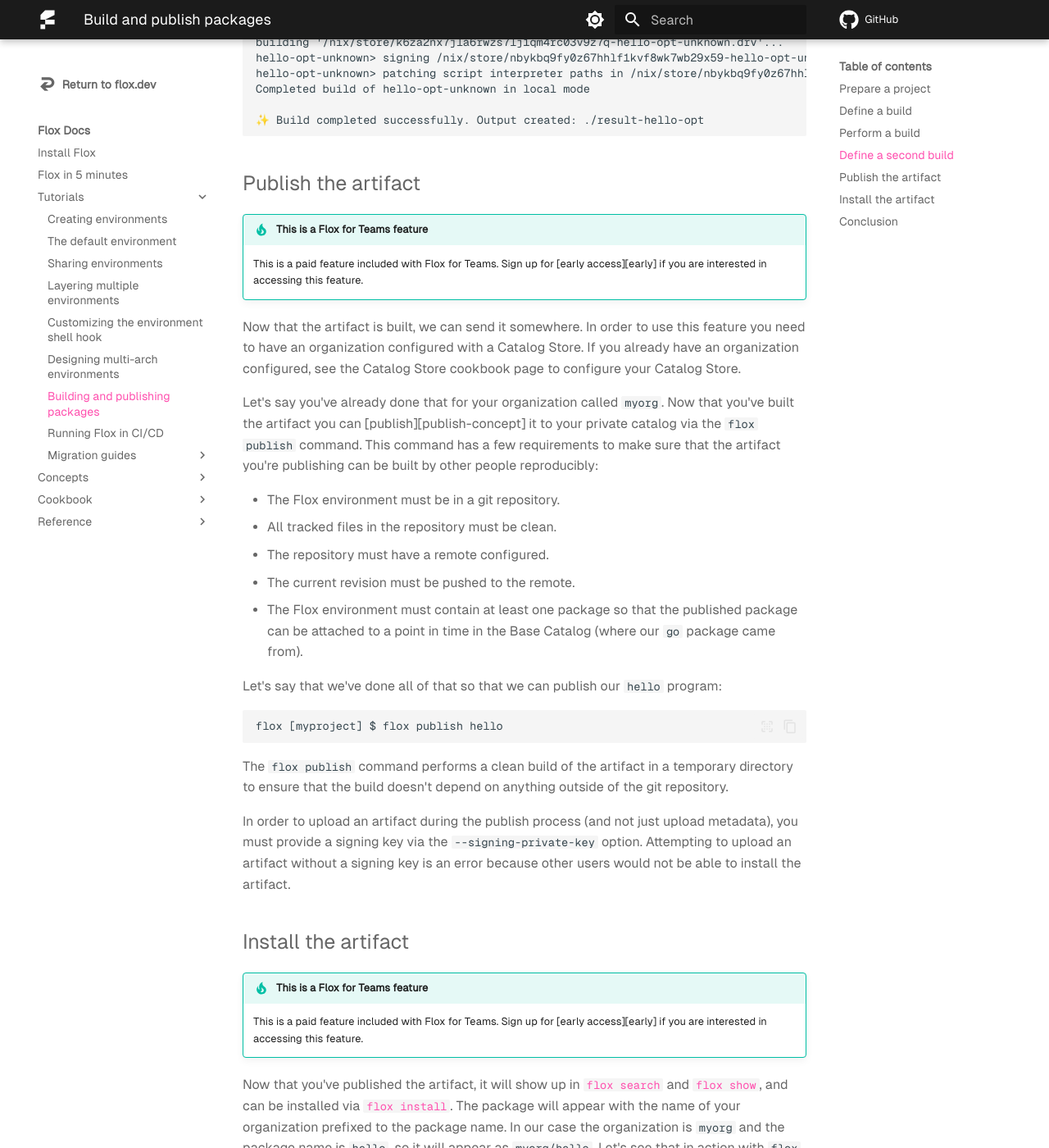
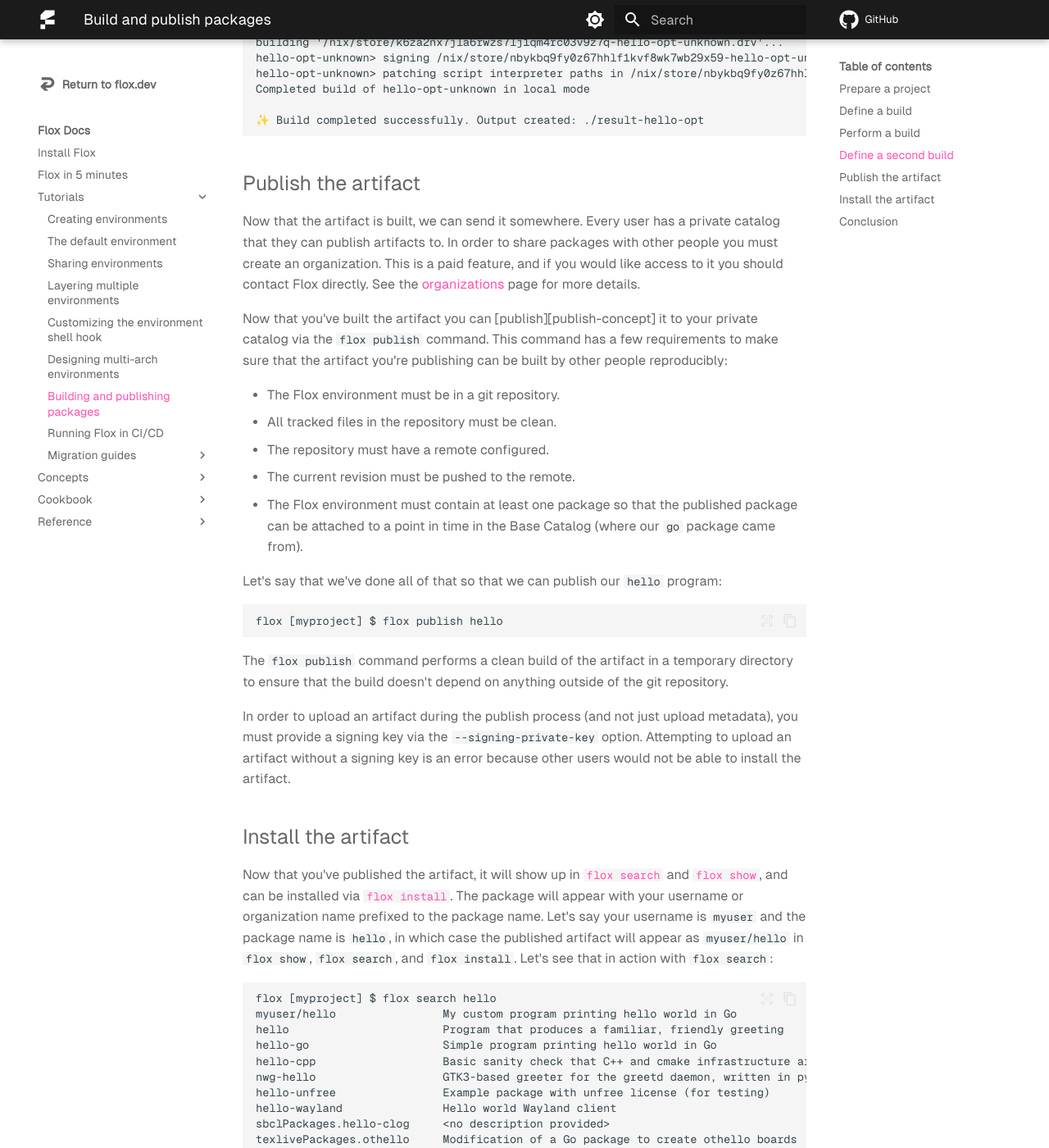
Before and after one commit to flox/floxdocs, an MkDocs documentation site: the page built from docs/tutorials/build-and-publish.md, in a window 1280 px wide and 1400 px high, scrolled down 3904 px. Shown: the whole window at 82% size. Built offline with MkDocs 1.6.1 and Material for MkDocs 9.7.7, drawn with Linux system fonts in a browser that asks for light colours; plug-ins that fetch from the network failed and are left out; comment, search, counter and statistics services are not loaded; some of the changed text lies outside the part shown.

Commit message:
fix: personal catalogs exist (#196)

````diff
--- a/docs/tutorials/build-and-publish.md
+++ b/docs/tutorials/build-and-publish.md
@@ -188,16 +188,12 @@
 
 ## Publish the artifact
 
-!!! tip "This is a Flox for Teams feature"
+Now that the artifact is built, we can send it somewhere.
+Every user has a private catalog that they can publish artifacts to.
+In order to share packages with other people you must create an organization.
+This is a paid feature, and if you would like access to it you should contact Flox directly.
+See the [organizations][organizations-concept] page for more details.
 
-    This is a paid feature included with Flox for Teams.
-    Sign up for [early access][early] if you are interested in accessing this feature.
-
-Now that the artifact is built, we can send it somewhere.
-In order to use this feature you need to have an organization configured with a Catalog Store.
-If you already have an organization configured, see the Catalog Store cookbook page to configure your Catalog Store.
-
-Let's say you've already done that for your organization called `myorg`.
 Now that you've built the artifact you can [publish][publish-concept] it to your private catalog via the `flox publish` command.
 This command has a few requirements to make sure that the artifact you're publishing can be built by other people reproducibly:
 
@@ -220,19 +216,14 @@
 
 ## Install the artifact
 
-!!! tip "This is a Flox for Teams feature"
-
-    This is a paid feature included with Flox for Teams.
-    Sign up for [early access][early] if you are interested in accessing this feature.
-
 Now that you've published the artifact, it will show up in [`flox search`][flox-search] and [`flox show`][flox-show], and can be installed via [`flox install`][flox-install].
-The package will appear with the name of your organization prefixed to the package name.
-In our case the organization is `myorg` and the package name is `hello`, so it will appear as `myorg/hello`.
+The package will appear with your username or organization name prefixed to the package name.
+Let's say your username is `myuser` and the package name is `hello`, in which case the published artifact will appear as `myuser/hello` in `flox show`, `flox search`, and `flox install`.
 Let's see that in action with `flox search`:
 
 ```text
 flox [myproject] $ flox search hello
-myorg/hello                 My custom program printing hello world in Go
+myuser/hello                My custom program printing hello world in Go
 hello                       Program that produces a familiar, friendly greeting
 hello-go                    Simple program printing hello world in Go
 hello-cpp                   Basic sanity check that C++ and cmake infrastructure are working
@@ -248,12 +239,12 @@
 Use 'flox show <package>' to see available versions
 ```
 
-You can see that our `myorg/hello` package is the first result.
+You can see that our `myuser/hello` package is the first result.
 Now that we know it's available, let's install it:
 
 ```text
-flox [myproject] $ flox install myorg/hello
-✅ 'myorg/hello' installed to environment 'myproject'
+flox [myproject] $ flox install myuser/hello
+✅ 'myuser/hello' installed to environment 'myproject'
 ```
 
 ## Conclusion
@@ -269,3 +260,4 @@
 [flox-show]: ../reference/command-reference/flox-show.md
 [flox-search]: ../reference/command-reference/flox-search.md
 [extra-builds]: ../concepts/manifest-builds.md#example-configuration-files
+[organizations-concept]: ../concepts/organizations.md
````
Also changed, not shown: docs/concepts/manifest-builds.md (+4 -1 lines), docs/concepts/publishing.md (+14 -14 lines).
